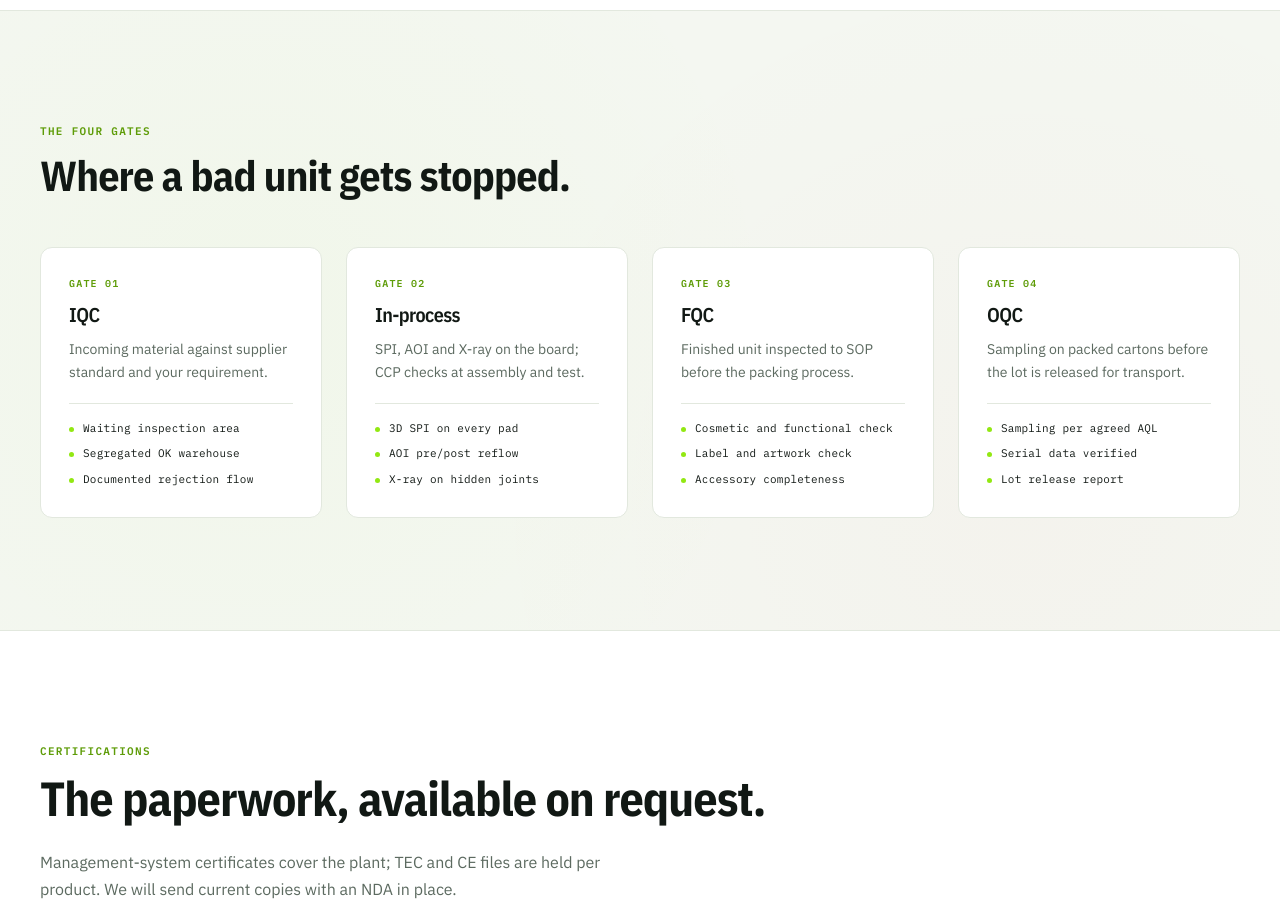
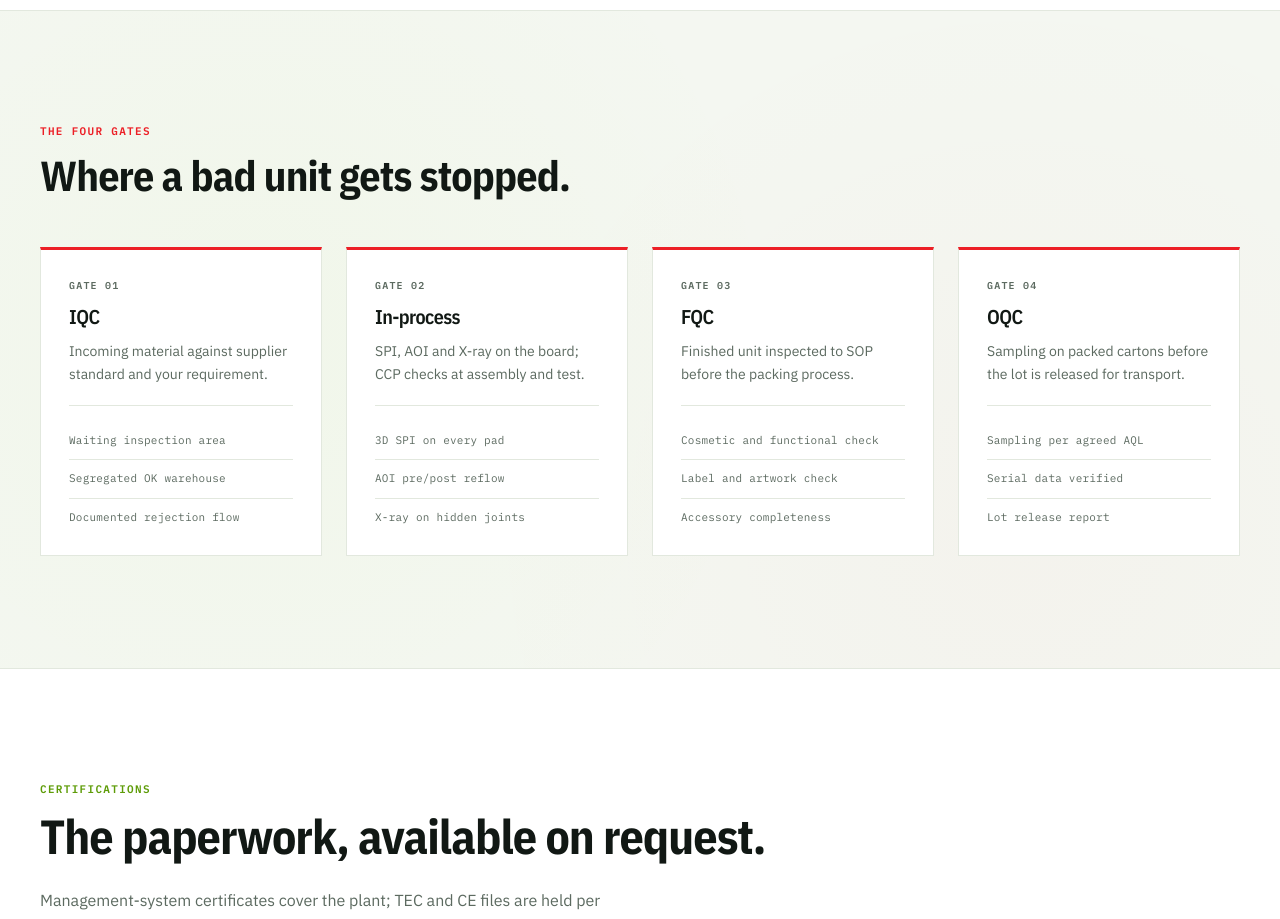
Before and after one commit to rashmigroupdeveloper/Ehoome-Website, a React (Vite) app: page /quality in a window 1280 px wide. Shown: the part 1760-2679 px from the top of the page. Built offline with nearby package versions, Linux system fonts and the light colour scheme.

Commit message:
fixes section in quality page

```diff
--- a/src/pages/Quality.css
+++ b/src/pages/Quality.css
@@ -129,6 +129,10 @@
 }
 
 /* The Four Gates */
+#four-gates .qual-section-label {
+  color: var(--rashmi);
+}
+
 #four-gates h2 {
   font-size: 42px;
   color: var(--text);
@@ -145,7 +149,8 @@
   padding: 28px;
   background-color: var(--paper);
   border: 1px solid var(--rule);
-  border-radius: var(--radius);
+  border-top: 3px solid var(--rashmi);
+  border-radius: 0;
   display: flex;
   flex-direction: column;
   gap: 12px;
@@ -156,7 +161,7 @@
   font-size: 10px;
   letter-spacing: 0.12em;
   text-transform: uppercase;
-  color: var(--signal-ink);
+  color: var(--muted);
   font-weight: 600;
 }
 
@@ -176,7 +181,6 @@
   list-style: none;
   display: flex;
   flex-direction: column;
-  gap: 8px;
   margin-top: 8px;
   padding-top: 16px;
   border-top: 1px solid var(--rule);
@@ -186,20 +190,14 @@
   font-family: var(--font-mono);
   font-size: 11px;
   letter-spacing: 0.02em;
-  color: var(--text);
-  padding-left: 14px;
-  position: relative;
+  color: var(--muted);
+  padding: 10px 0;
+  border-bottom: 1px solid var(--rule);
 }
 
-.qual-gate-checks li::before {
-  content: '';
-  position: absolute;
-  left: 0;
-  top: 7px;
-  width: 5px;
-  height: 5px;
-  background-color: var(--signal);
-  border-radius: 50%;
+.qual-gate-checks li:last-child {
+  border-bottom: none;
+  padding-bottom: 0;
 }
 
 /* Certifications */
```
